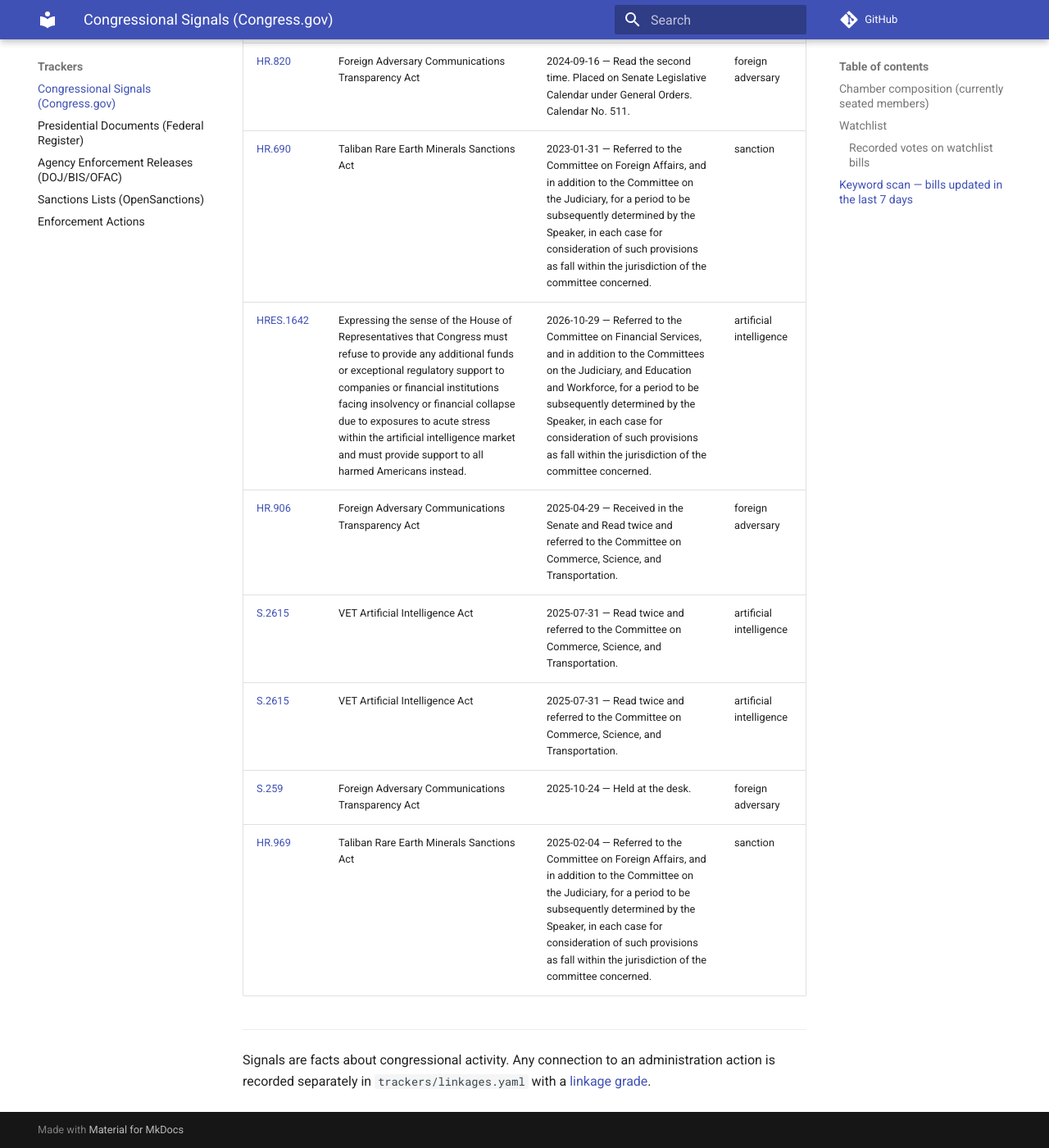
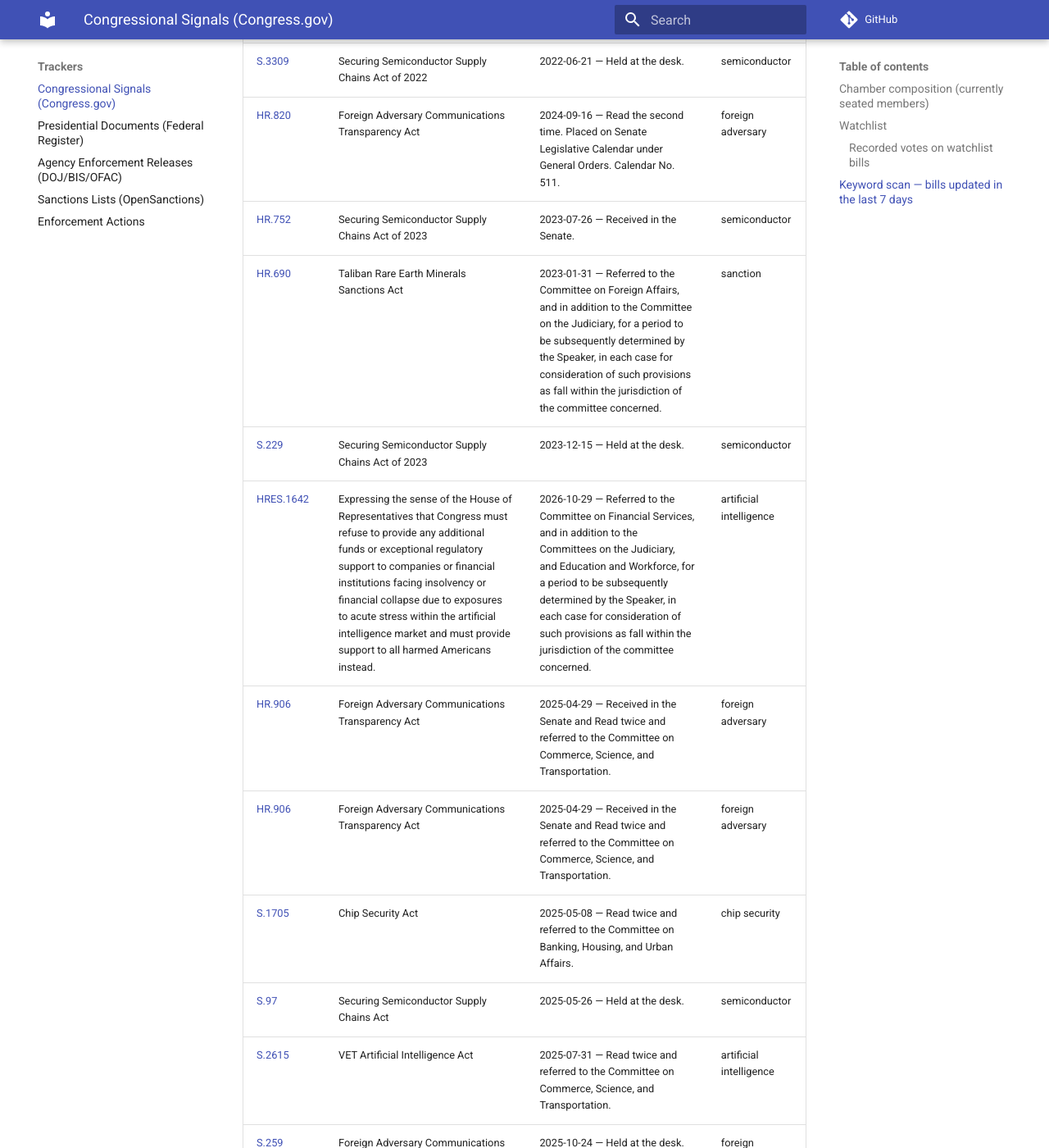
Before and after one commit to felipelago17/Congressional-Influence-Sanctions-Export-Controls, an MkDocs documentation site: the page built from docs/trackers/congress-signals.md, in a window 1280 px wide and 1400 px high, scrolled down 2432 px. Shown: the whole window at 82% size. Built offline with MkDocs 1.6.1 and Material for MkDocs 9.7.7, drawn with Linux system fonts in a browser that asks for light colours; comment, search, counter and statistics services are not loaded; some of the changed text lies outside the part shown.

Commit message:
data: congress signals 2026-11-17

```diff
--- a/docs/trackers/congress-signals.md
+++ b/docs/trackers/congress-signals.md
@@ -38,15 +38,19 @@ Keywords: `sanction`, `export control`, `export administration`, `entity list`,
 | Bill | Title | Latest action | Matched |
 |---|---|---|---|
 | [HR.5404](https://www.congress.gov/bill/117th-congress/house-bill/5404) | Taliban Rare Earth Minerals Sanctions Act | 2022-11-01 — Referred to the Subcommittee on Immigration and Citizenship. | sanction |
-| [S.4769](https://www.congress.gov/bill/118th-congress/senate-bill/4769) | VET Artificial Intelligence Act | 2024-12-18 — Placed on Senate Legislative Calendar under General Orders. Calendar No. 727. | artificial intelligence |
+| [HR.7576](https://www.congress.gov/bill/117th-congress/house-bill/7576) | Securing Semiconductor Supply Chains Act of 2022 | 2022-04-27 — Referred to the Subcommittee on Consumer Protection and Commerce. | semiconductor |
+| [S.3309](https://www.congress.gov/bill/117th-congress/senate-bill/3309) | Securing Semiconductor Supply Chains Act of 2022 | 2022-06-21 — Held at the desk. | semiconductor |
 | [HR.820](https://www.congress.gov/bill/118th-congress/house-bill/820) | Foreign Adversary Communications Transparency Act | 2024-09-16 — Read the second time. Placed on Senate Legislative Calendar under General Orders. Calendar No. 511. | foreign adversary |
+| [HR.752](https://www.congress.gov/bill/118th-congress/house-bill/752) | Securing Semiconductor Supply Chains Act of 2023 | 2023-07-26 — Received in the Senate. | semiconductor |
 | [HR.690](https://www.congress.gov/bill/118th-congress/house-bill/690) | Taliban Rare Earth Minerals Sanctions Act | 2023-01-31 — Referred to the Committee on Foreign Affairs, and in addition to the Committee on the Judiciary, for a period to be subsequently determined by the Speaker, in each case for consideration of such provisions as fall within the jurisdiction of the committee concerned. | sanction |
+| [S.229](https://www.congress.gov/bill/118th-congress/senate-bill/229) | Securing Semiconductor Supply Chains Act of 2023 | 2023-12-15 — Held at the desk. | semiconductor |
 | [HRES.1642](https://www.congress.gov/bill/119th-congress/house-resolution/1642) | Expressing the sense of the House of Representatives that Congress must refuse to provide any additional funds or exceptional regulatory support to companies or financial institutions facing insolvency or financial collapse due to exposures to acute stress within the artificial intelligence market and must provide support to all harmed Americans instead. | 2026-10-29 — Referred to the Committee on Financial Services, and in addition to the Committees on the Judiciary, and Education and Workforce, for a period to be subsequently determined by the Speaker, in each case for consideration of such provisions as fall within the jurisdiction of the committee concerned. | artificial intelligence |
 | [HR.906](https://www.congress.gov/bill/119th-congress/house-bill/906) | Foreign Adversary Communications Transparency Act | 2025-04-29 — Received in the Senate and Read twice and referred to the Committee on Commerce, Science, and Transportation. | foreign adversary |
-| [S.2615](https://www.congress.gov/bill/119th-congress/senate-bill/2615) | VET Artificial Intelligence Act | 2025-07-31 — Read twice and referred to the Committee on Commerce, Science, and Transportation. | artificial intelligence |
+| [HR.906](https://www.congress.gov/bill/119th-congress/house-bill/906) | Foreign Adversary Communications Transparency Act | 2025-04-29 — Received in the Senate and Read twice and referred to the Committee on Commerce, Science, and Transportation. | foreign adversary |
+| [S.1705](https://www.congress.gov/bill/119th-congress/senate-bill/1705) | Chip Security Act | 2025-05-08 — Read twice and referred to the Committee on Banking, Housing, and Urban Affairs. | chip security |
+| [S.97](https://www.congress.gov/bill/119th-congress/senate-bill/97) | Securing Semiconductor Supply Chains Act | 2025-05-26 — Held at the desk. | semiconductor |
 | [S.2615](https://www.congress.gov/bill/119th-congress/senate-bill/2615) | VET Artificial Intelligence Act | 2025-07-31 — Read twice and referred to the Committee on Commerce, Science, and Transportation. | artificial intelligence |
 | [S.259](https://www.congress.gov/bill/119th-congress/senate-bill/259) | Foreign Adversary Communications Transparency Act | 2025-10-24 — Held at the desk. | foreign adversary |
-| [HR.969](https://www.congress.gov/bill/119th-congress/house-bill/969) | Taliban Rare Earth Minerals Sanctions Act | 2025-02-04 — Referred to the Committee on Foreign Affairs, and in addition to the Committee on the Judiciary, for a period to be subsequently determined by the Speaker, in each case for consideration of such provisions as fall within the jurisdiction of the committee concerned. | sanction |
 
 ---
 Signals are facts about congressional activity. Any connection to an administration action is recorded separately in `trackers/linkages.yaml` with a [linkage grade](../methodology/linkage-grades.md).
```
Also changed, not shown: other parts of docs/trackers/congress-signals.md (+1 -1 lines), 1 other file.
